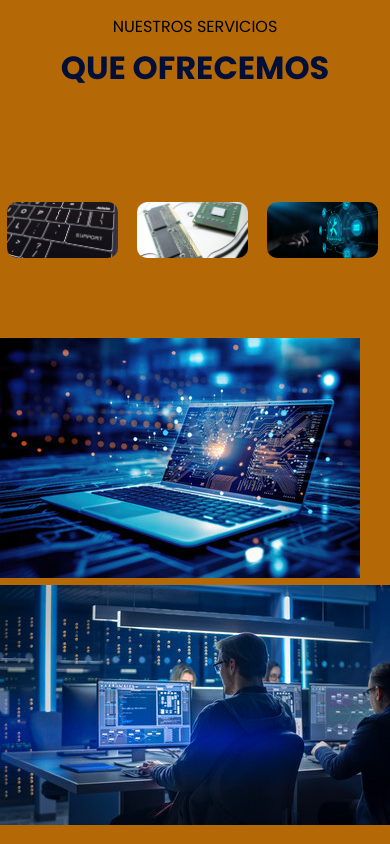
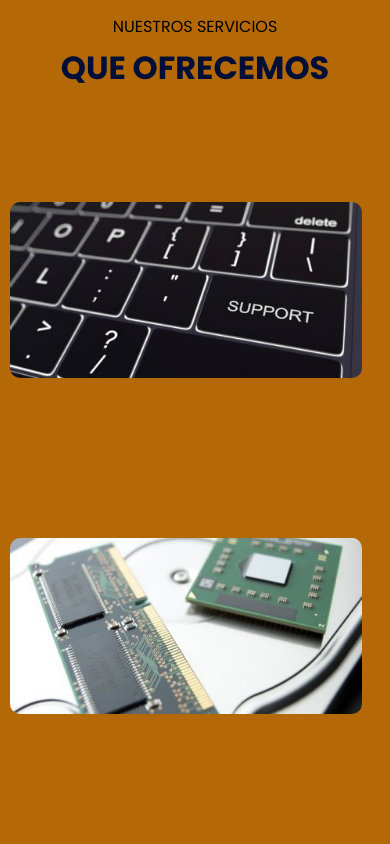
Before and after one commit to williamquin72/quinteros-web-app, a React (Vite) app: page / in a window 390 px wide. Shown: the part 900-1744 px from the top of the page. Built offline with nearby package versions, Linux system fonts and the light colour scheme.

Commit message:
Nuevo cambio en responsive

```diff
--- a/src/Components/Programs/programs.css
+++ b/src/Components/Programs/programs.css
@@ -48,3 +48,17 @@
 opacity: 100;
 padding-top: 0;
 }
+
+
+/*ESTILOS PARA CELULARES PROGRAMS.CSS*/
+@media only screen and (max-width:600px) {
+    .ProgramsCont {
+        display: flex;
+        flex-direction: column;
+        justify-content: center;
+        align-items: center;
+    }
+
+
+
+}
```
